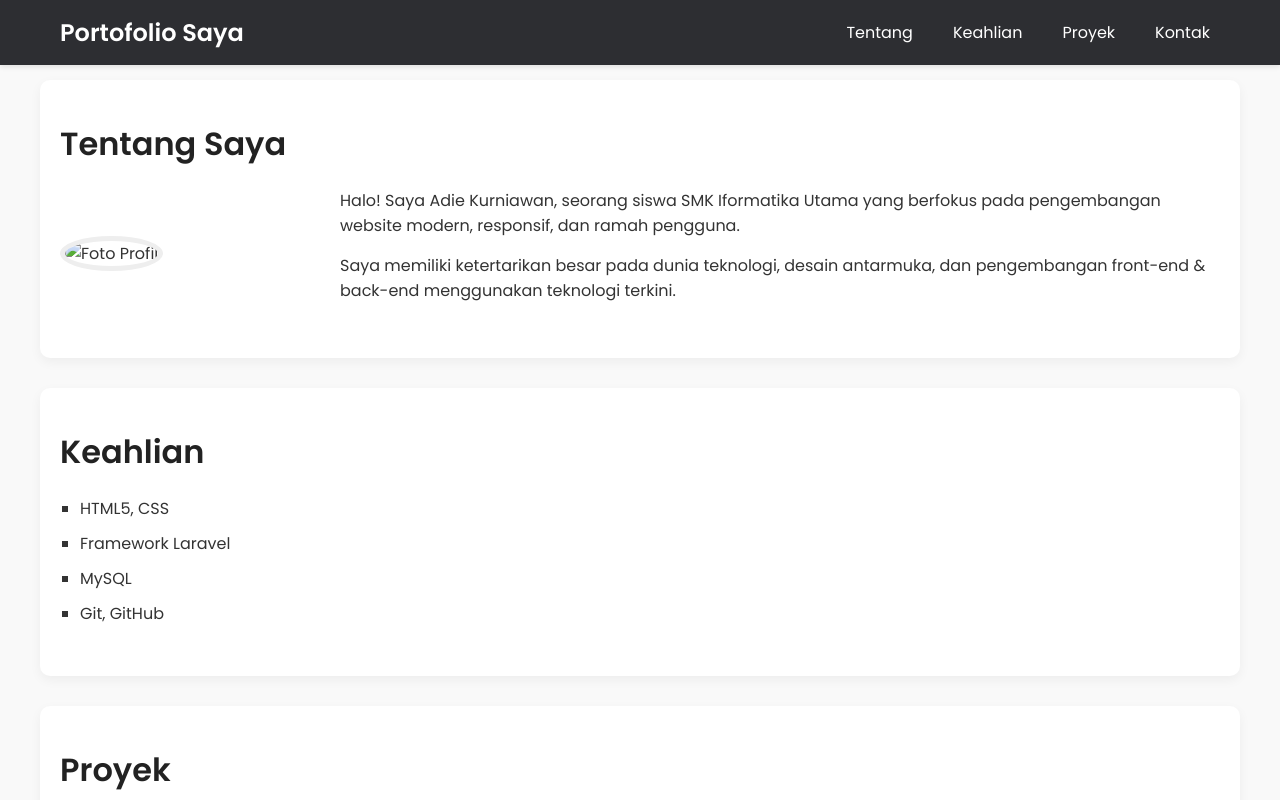
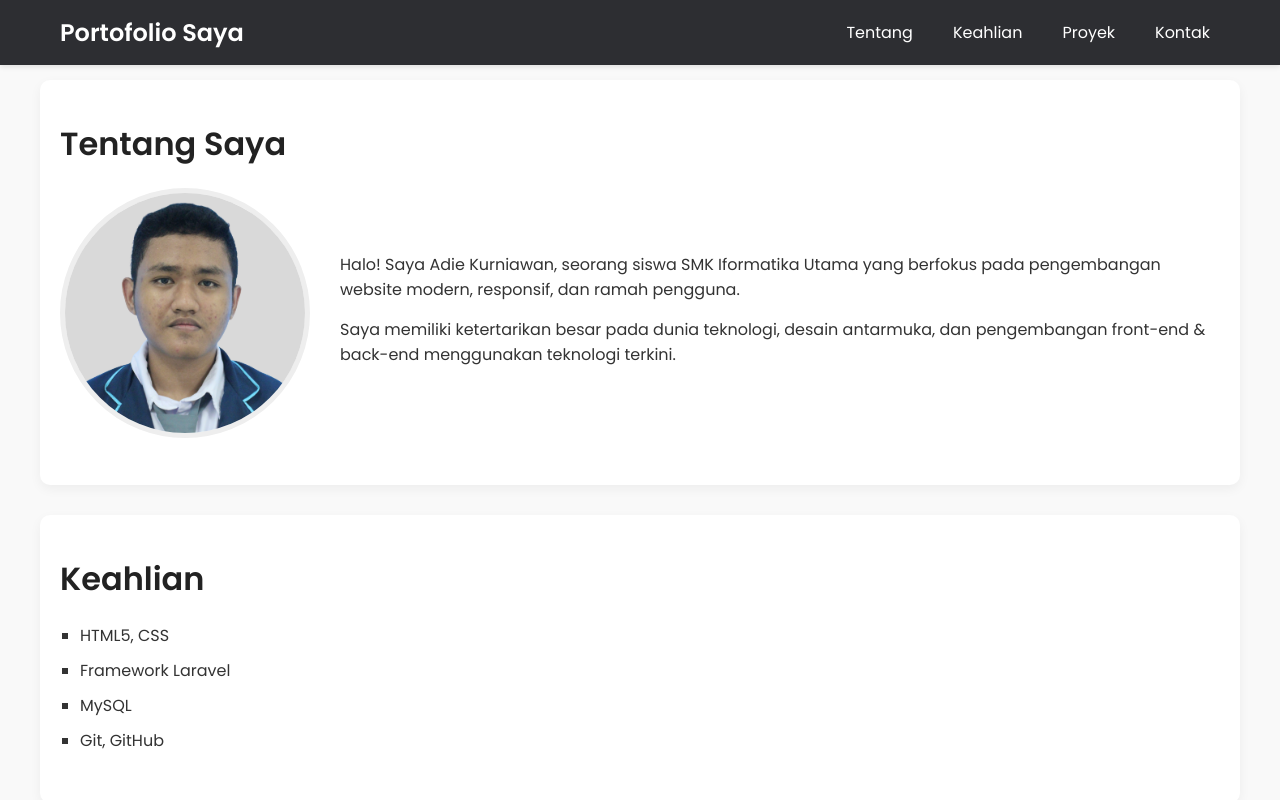
Before and after one commit to adi4142/adi4142.github.io, a plain HTML site: page index.html in a window 1280 px wide. Shown: the top 800 px of the page. Drawn offline with Linux system fonts and the light colour scheme.

Commit message:
Update index.html

```diff
--- a/index.html
+++ b/index.html
@@ -230,7 +230,7 @@ nav ul li a:hover {
     <h2>Tentang Saya</h2>
     <div class="about-container">
       <div class="about-photo">
-        <img src="" alt="Foto Profil" />
+        <img src="Adie Kurniawan.png" alt="Foto Profil" />
       </div>
       <div class="about-text">
         <p>Halo! Saya Adie Kurniawan, seorang siswa SMK Iformatika Utama yang berfokus pada pengembangan website modern, responsif, dan ramah pengguna.</p>
```
